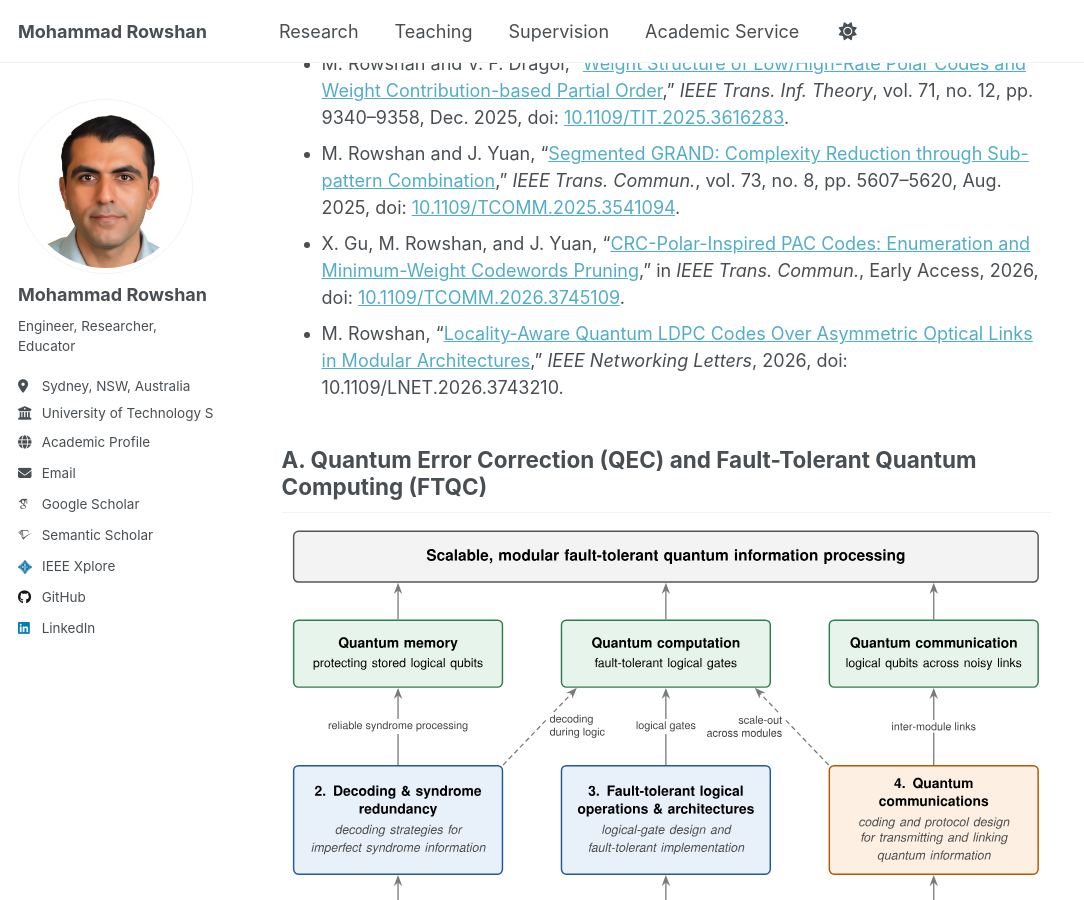
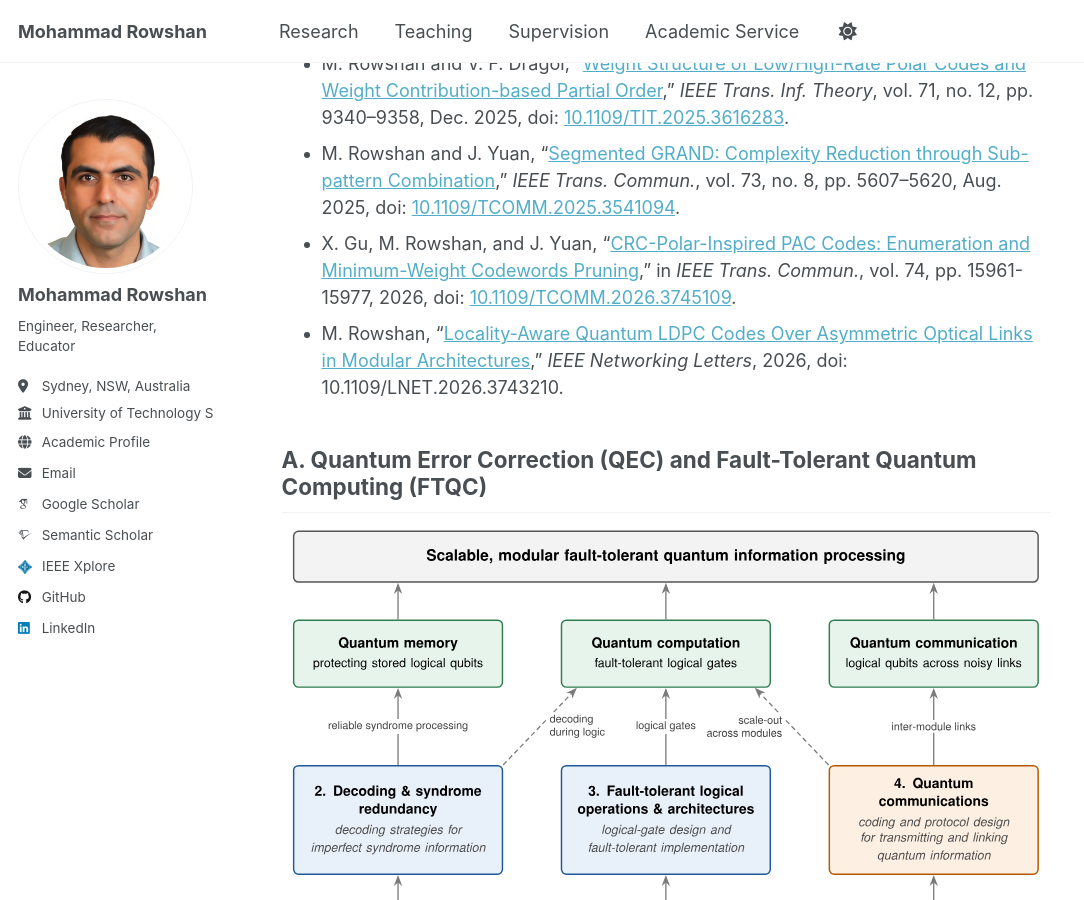
Before and after one commit to mohammad-rowshan/mohammad-rowshan.github.io, a Jekyll site: the page built from _pages/research.md, in a window 1280 px wide and 900 px high, scrolled down 544 px. Shown: the whole window, without its empty margins (0-1084 px from the left). Built offline with Jekyll 4.4.1, drawn with Linux system fonts in a browser that asks for light colours; some web fonts are replaced; a script that is not in the unit is left out; comment, search, counter and statistics services are not loaded; some of the changed text lies outside the part shown.

Commit message:
Update research.md

```diff
--- a/_pages/research.md
+++ b/_pages/research.md
@@ -20,7 +20,7 @@ For a complete list, please visit my [Google Scholar](https://scholar.google.com
 - M. Rowshan, M. Qiu, Y. Xie, X. Gu, and J. Yuan, “[Channel Coding Towards 6G: Technical Overview and Outlook](https://doi.org/10.1109/OJCOMS.2024.3390000),” *IEEE Open J. Commun. Soc.*, vol. 5, pp. 2585–2685, 2024, doi: [10.1109/OJCOMS.2024.3390000](https://doi.org/10.1109/OJCOMS.2024.3390000).
 - M. Rowshan and V. F. Dragoi, “[Weight Structure of Low/High-Rate Polar Codes and Weight Contribution-based Partial Order](https://doi.org/10.1109/TIT.2025.3616283),” *IEEE Trans. Inf. Theory*, vol. 71, no. 12, pp. 9340–9358, Dec. 2025, doi: [10.1109/TIT.2025.3616283](https://doi.org/10.1109/TIT.2025.3616283).
 - M. Rowshan and J. Yuan, “[Segmented GRAND: Complexity Reduction through Sub-pattern Combination](https://doi.org/10.1109/TCOMM.2025.3541094),” *IEEE Trans. Commun.*, vol. 73, no. 8, pp. 5607–5620, Aug. 2025, doi: [10.1109/TCOMM.2025.3541094](https://doi.org/10.1109/TCOMM.2025.3541094).
-- X. Gu, M. Rowshan, and J. Yuan, “[CRC-Polar-Inspired PAC Codes: Enumeration and Minimum-Weight Codewords Pruning](https://doi.org/10.1109/TCOMM.2026.3745109),” in *IEEE Trans. Commun.*, Early Access, 2026, doi: [10.1109/TCOMM.2026.3745109](https://doi.org/10.1109/TCOMM.2026.3745109).
+- X. Gu, M. Rowshan, and J. Yuan, “[CRC-Polar-Inspired PAC Codes: Enumeration and Minimum-Weight Codewords Pruning](https://doi.org/10.1109/TCOMM.2026.3745109),” in *IEEE Trans. Commun.*, vol. 74, pp. 15961-15977, 2026, doi: [10.1109/TCOMM.2026.3745109](https://doi.org/10.1109/TCOMM.2026.3745109).
 - M. Rowshan, "[Locality-Aware Quantum LDPC Codes Over Asymmetric Optical Links in Modular Architectures](https://ieeexplore.ieee.org/document/11737595)," *IEEE Networking Letters*, 2026, doi: 10.1109/LNET.2026.3743210.
 
 
@@ -105,7 +105,7 @@ Representative work
 
 ### Representative publications
 
-- X. Gu, M. Rowshan, and J. Yuan, “[CRC-Polar-Inspired PAC Codes: Enumeration and Minimum-Weight Codewords Pruning](https://doi.org/10.1109/TCOMM.2026.3745109),” in *IEEE Trans. Commun.*, Early Access, 2026, doi: [10.1109/TCOMM.2026.3745109](https://doi.org/10.1109/TCOMM.2026.3745109).
+- X. Gu, M. Rowshan, and J. Yuan, “[CRC-Polar-Inspired PAC Codes: Enumeration and Minimum-Weight Codewords Pruning](https://doi.org/10.1109/TCOMM.2026.3745109),” in *IEEE Trans. Commun.*, vol. 74, pp. 15961-15977, 2026, doi: [10.1109/TCOMM.2026.3745109](https://doi.org/10.1109/TCOMM.2026.3745109).
 - M. Rowshan and V. F. Dragoi, “[A Hybrid Reliability–Weight Framework for Construction of Polar Codes](https://arxiv.org/pdf/2601.10376),” 2016.
 - M. Rowshan and V. F. Dragoi, “[Towards Weight Distribution-Aware Polar Codes](https://doi.org/10.1109/ISIT63088.2025.11195275),” in *Proc. IEEE Int. Symp. Inf. Theory (ISIT)*, Ann Arbor, MI, USA, 2025, pp. 1–6, doi: [10.1109/ISIT63088.2025.11195275](https://doi.org/10.1109/ISIT63088.2025.11195275).
 - X. Gu, M. Rowshan, and J. Yuan, “[PAC Codes Meet CRC-Polar Codes](https://doi.org/10.1109/ITW62417.2025.11240368),” in *Proc. IEEE Inf. Theory Workshop (ITW)*, Sydney, NSW, Australia, 2025, pp. 1–6, doi: [10.1109/ITW62417.2025.11240368](https://doi.org/10.1109/ITW62417.2025.11240368).
```
